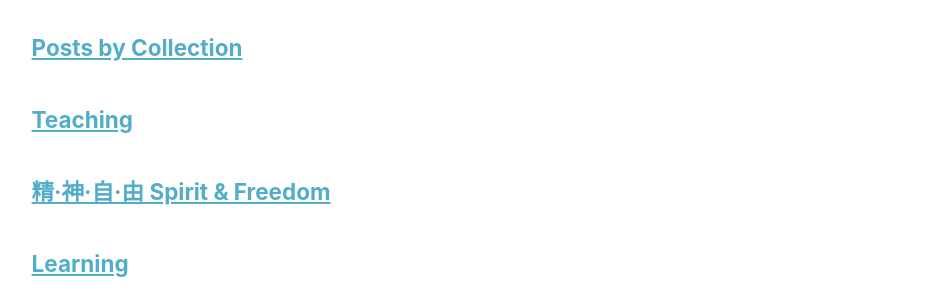
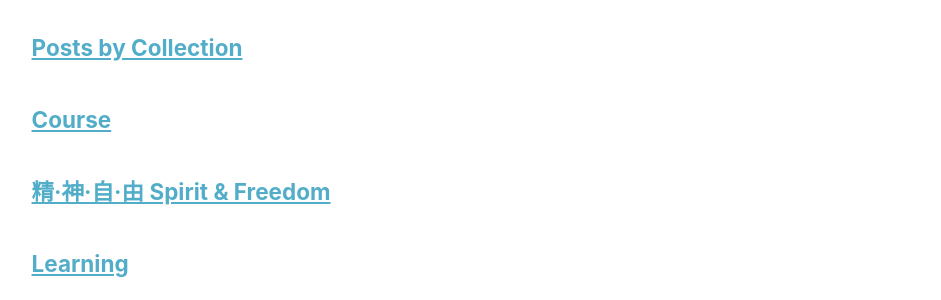
Before and after one commit to ColinWangZelin/colinwangzelin.github.io, a Jekyll site: the page built from _pages/page-archive.html, in a window 1280 px wide. Shown: the part 562-862 px from the top of the page, without its empty margins (250-1191 px from the left). Built offline with Jekyll 4.4.1, drawn with Linux system fonts in a browser that asks for light colours.

Commit message:
Update course.html

```diff
--- a/_pages/course.html
+++ b/_pages/course.html
@@ -1,12 +1,12 @@
 ---
 layout: archive
-title: "Teaching"
-permalink: /teaching/
+title: "Course"
+permalink: /course/
 author_profile: true
 ---
 
 {% include base_path %}
 
-{% for post in site.teaching reversed %}
+{% for post in site.course reversed %}
   {% include archive-single.html %}
 {% endfor %}
```
